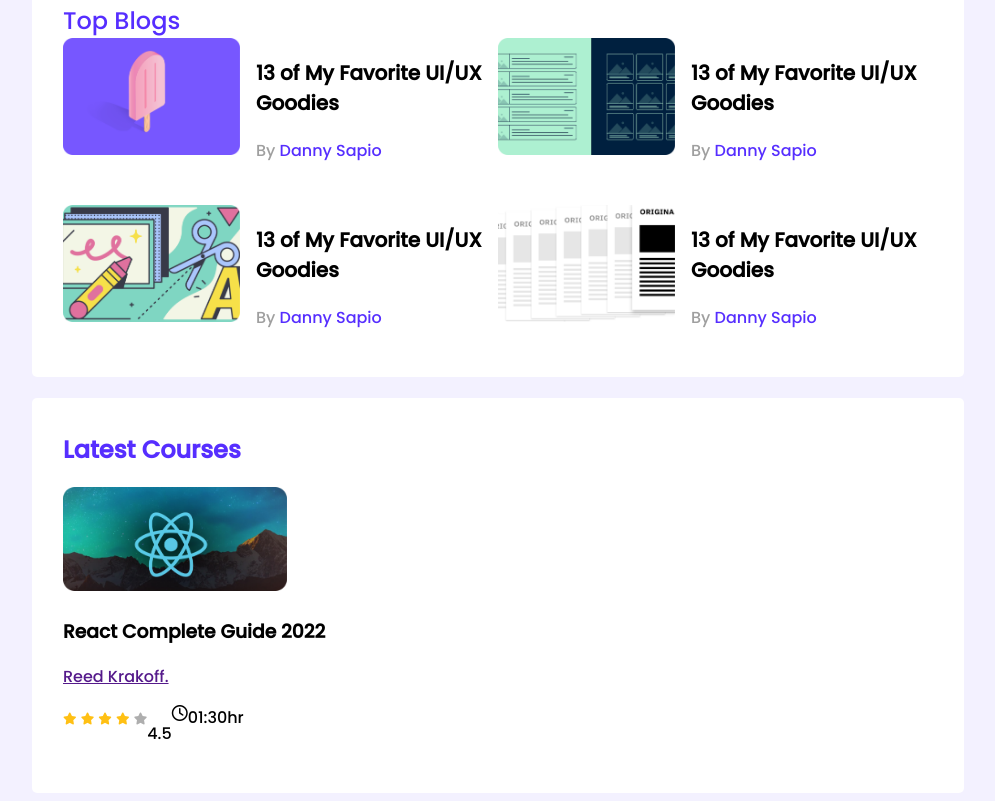
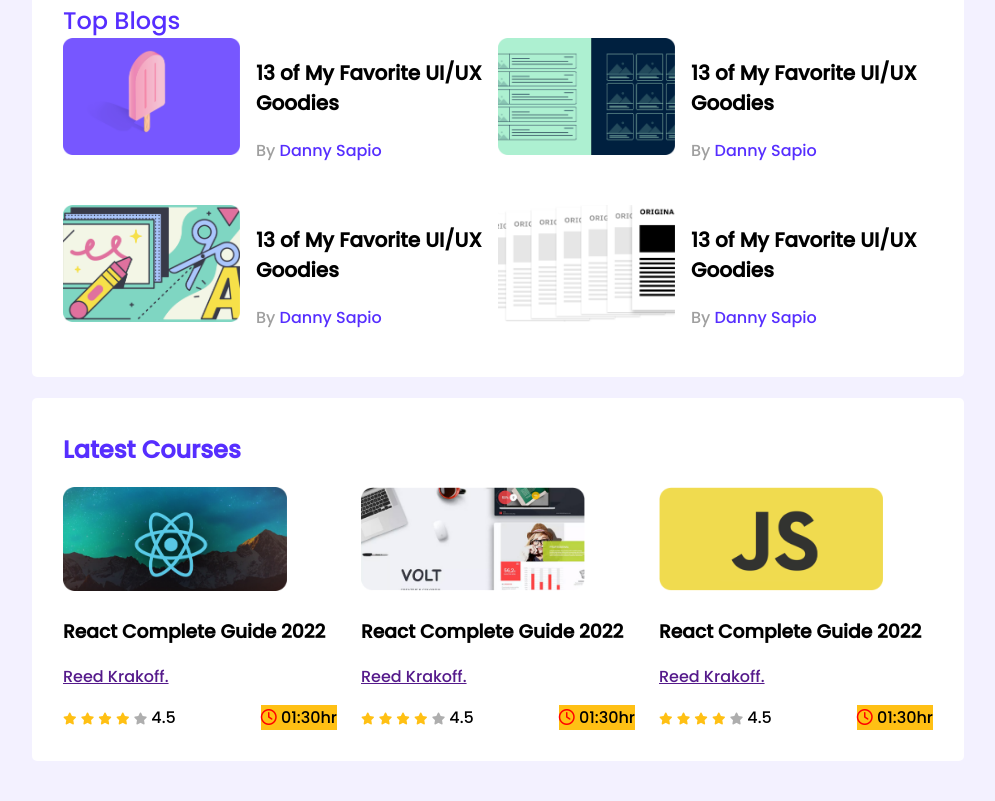
Before and after one commit to 01312345069/Leader-Board-23, a plain HTML site: page index.html in a window 1280 px wide. Shown: the part 330-1131 px from the top of the page, without its empty margins (142-1137 px from the left). After the commit the page ends 1099 px from the top, so only its background shows below. Drawn offline with Linux system fonts and the light colour scheme.

Commit message:
Add all courses and set grid layout for three columns

```diff
--- a/index.html
+++ b/index.html
@@ -99,7 +99,7 @@
         <section class="container">
             <h2 class="section-title">Latest Courses</h2>
             <div class="courses">
-                <div class="course">
+                <div class="course ">
                     <div class="course-banner"><img src="images/courses/course-1.png" alt=""></div>
                     <div class="course-detail">
                         <h3 class="course-title">React Complete Guide 2022</h3>
@@ -111,14 +111,55 @@
                                 <i class="fa-solid fa-star filled"></i>
                                 <i class="fa-solid fa-star filled"></i>
                                 <i class="fa-solid fa-star empty"></i>
+                                <span>4.5</span>
                             </div>
-                            <p>4.5</p>
-                            <div class="course-duration"></div>
-                            <i class="fa-regular fa-clock"></i>
-                            01:30hr
-
+                            <div class="course-duration">
+                                <i class="fa-regular fa-clock"></i>
+                                01:30hr
+                            </div>
                         </div>
-
+                    </div>
+                </div>
+                <div class="course ">
+                    <div class="course-banner"><img src="images/courses/course-2.png" alt=""></div>
+                    <div class="course-detail">
+                        <h3 class="course-title">React Complete Guide 2022</h3>
+                        <p class="course-author"><a href="">Reed Krakoff.</a></p>
+                        <div class="course-info">
+                            <div>
+                                <i class="fa-solid fa-star filled"></i>
+                                <i class="fa-solid fa-star filled"></i>
+                                <i class="fa-solid fa-star filled"></i>
+                                <i class="fa-solid fa-star filled"></i>
+                                <i class="fa-solid fa-star empty"></i>
+                                <span>4.5</span>
+                            </div>
+                            <div class="course-duration">
+                                <i class="fa-regular fa-clock"></i>
+                                01:30hr
+                            </div>
+                        </div>
+                    </div>
+                </div>
+                <div class="course ">
+                    <div class="course-banner"><img src="images/courses/course-3.png" alt=""></div>
+                    <div class="course-detail">
+                        <h3 class="course-title">React Complete Guide 2022</h3>
+                        <p class="course-author"><a href="">Reed Krakoff.</a></p>
+                        <div class="course-info">
+                            <div>
+                                <i class="fa-solid fa-star filled"></i>
+                                <i class="fa-solid fa-star filled"></i>
+                                <i class="fa-solid fa-star filled"></i>
+                                <i class="fa-solid fa-star filled"></i>
+                                <i class="fa-solid fa-star empty"></i>
+                                <span>4.5</span>
+                            </div>
+                            <div class="course-duration">
+                                <i class="fa-regular fa-clock"></i>
+                                01:30hr
+                            </div>
+                        </div>
                     </div>
                 </div>
             </div>
--- a/style.css
+++ b/style.css
@@ -97,6 +97,12 @@ hr {
 }
 
 /* courses styles  */
+.courses {
+    display: grid;
+    grid-template-columns: repeat(3, 1fr);
+    grid-column-gap: 24px;
+}
+
 .course .course-banner img {
     width: 224px;
     height: 104px;
@@ -104,7 +110,10 @@ hr {
 
 .course-info {
     display: flex;
+    align-items: center;
+    justify-content: space-between;
 }
+
 
 .fa-star {
     font-size: 12px;
@@ -117,3 +126,11 @@ hr {
 .fa-solid.empty {
     color: #AEAEAE;
 }
+
+.course-duration {
+    background-color: #FFC014;
+}
+
+.fa-regular.fa-clock {
+    color: red;
+}
```
